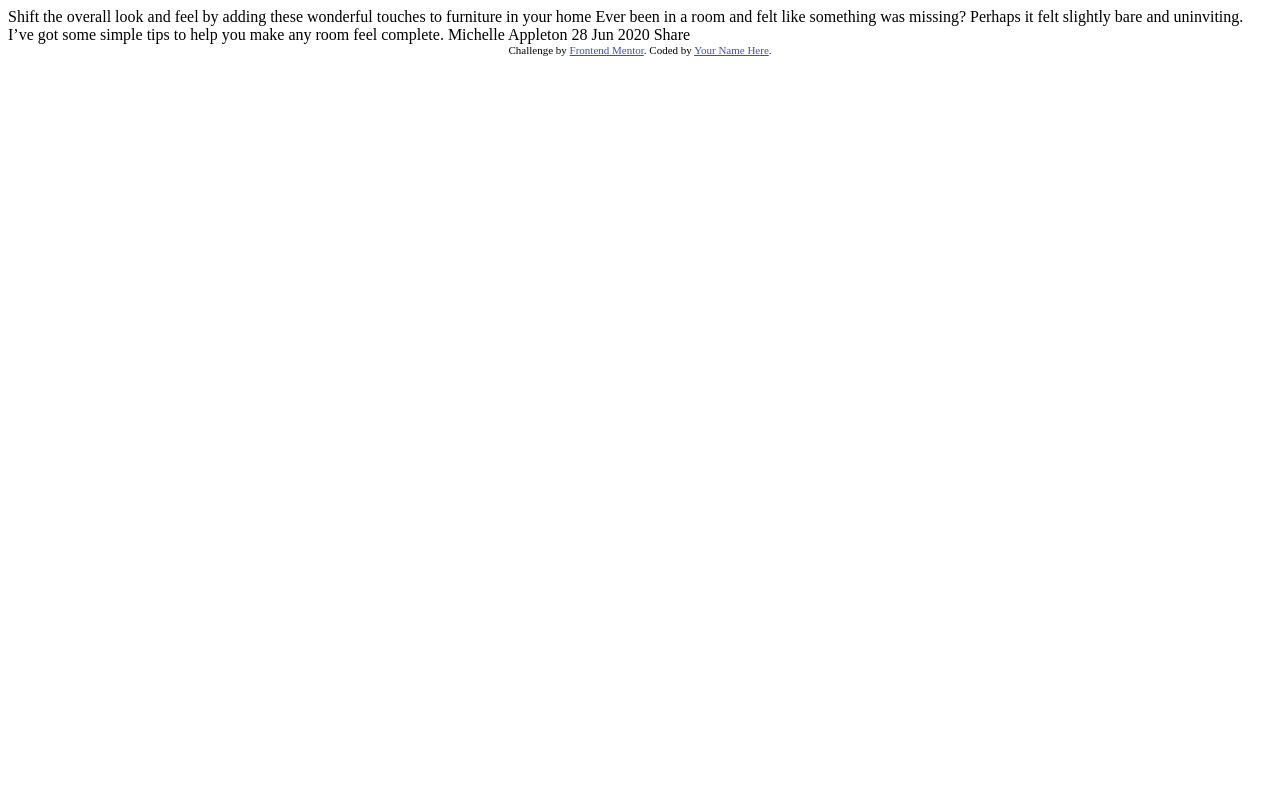
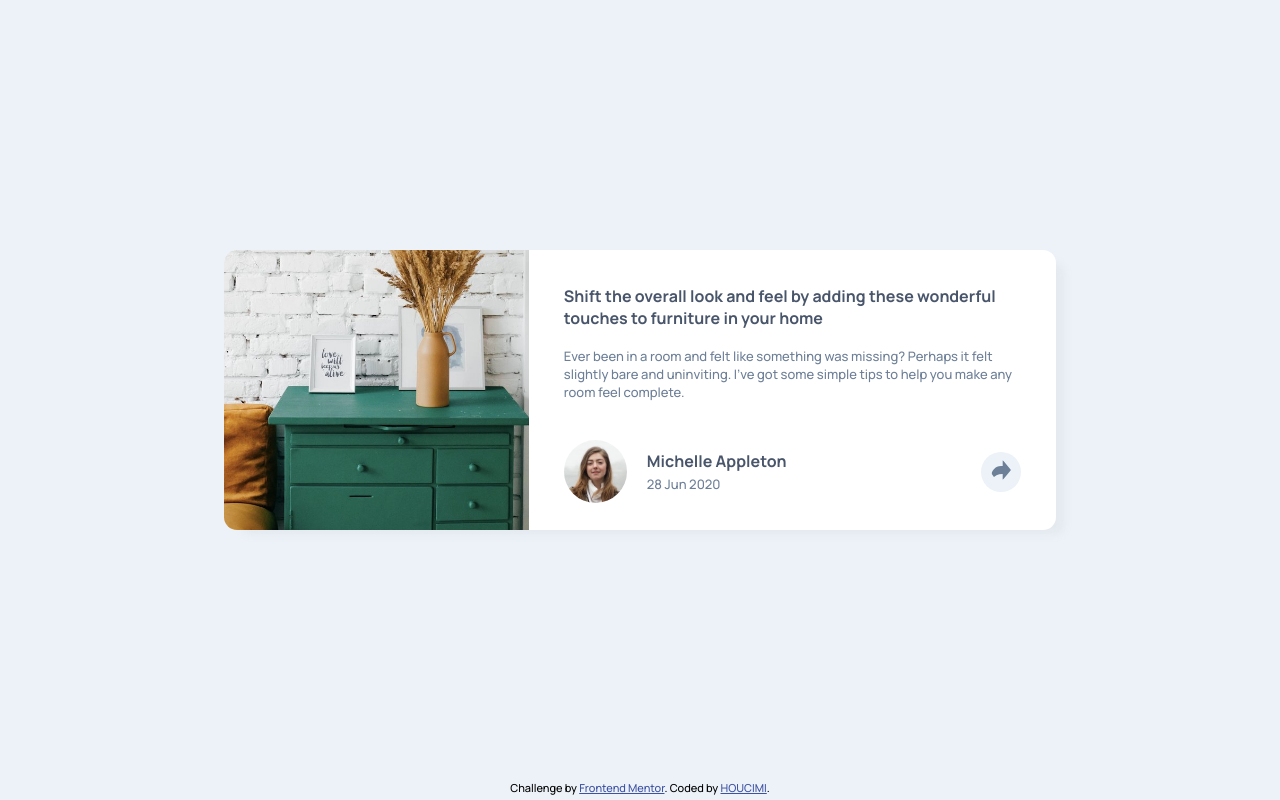
Before and after one commit to houcimi/Article-preview-component, a plain HTML site: page index.html in a window 1280 px wide. Drawn offline with Linux system fonts and the light colour scheme.

Commit message:
finished

```diff
--- a/index.html
+++ b/index.html
@@ -5,8 +5,8 @@
   <meta name="viewport" content="width=device-width, initial-scale=1.0"> <!-- displays site properly based on user's device -->
 
   <link rel="icon" type="image/png" sizes="32x32" href="./images/favicon-32x32.png">
-
-  <title>Frontend Mentor | Article preview component</title>
+  <link rel="stylesheet" href="style.css">
+  <title>Article preview component</title>
 
   <!-- Feel free to remove these styles or customise in your own stylesheet 👍 -->
   <style>
@@ -16,21 +16,52 @@
 </head>
 <body>
 
-  Shift the overall look and feel by adding these wonderful
-  touches to furniture in your home
+  <div class="container">
+    <div class="card">
+      <div class="shareel">
+        <h2>share</h2>
+        <ul>
+          <li><img src="images/icon-facebook.svg" alt=""></li>
+          <li><img src="images/icon-twitter.svg" alt=""></li>
+          <li><img src="images/icon-pinterest.svg" alt=""></li>
+        </ul>
+      </div>
+      <div class="img">
+       <!-- <img src="images/drawers.jpg" alt=""> -->
+      </div>
+      <div class="text">
 
-  Ever been in a room and felt like something was missing? Perhaps
-  it felt slightly bare and uninviting. I’ve got some simple tips
-  to help you make any room feel complete.
+        <h1>Shift the overall look and feel by adding these wonderful
+          touches to furniture in your home</h1>
+          <p>Ever been in a room and felt like something was missing? Perhaps
+            it felt slightly bare and uninviting. I’ve got some simple tips
+            to help you make any room feel complete.
+          </p>
+          <div class="profil">
+            <div class="left">
+              <img src="images/avatar-michelle.jpg" alt="">
+            <div class="info">
+              Michelle Appleton <br>
+              <small>28 Jun 2020</small>
+            </div>
+            </div>
 
-  Michelle Appleton
-  28 Jun 2020
+            <div class="share">
+              <img src="images/icon-share.svg" alt="">
+            </div>
+          </div>
+      </div>
 
-  Share
+    </div>
+
+  </div>
+
 
   <div class="attribution">
     Challenge by <a href="https://www.frontendmentor.io?ref=challenge" target="_blank">Frontend Mentor</a>.
-    Coded by <a href="#">Your Name Here</a>.
+    Coded by <a href="#">HOUCIMI</a>.
   </div>
+
+  <script src="script.js"></script>
 </body>
 </html>
--- /dev/null
+++ b/script.js
@@ -0,0 +1,13 @@
+const sharebutton = document.querySelector('.share')
+const shareel = document.querySelector('.shareel')
+
+
+
+sharebutton.addEventListener('click' , () => {
+    if(!shareel.classList.contains('active')){
+        shareel.classList.add('active')
+
+    }else{
+        shareel.classList.remove('active')
+    }
+})
--- /dev/null
+++ b/style.css
@@ -0,0 +1,149 @@
+@import url('https://fonts.googleapis.com/css2?family=Manrope:wght@300;500;700&display=swap');
+:root{
+    --very-dark-grayish-blue: hsl(217, 19%, 35%);
+    --desaturated-dark-blue: hsl(214, 17%, 51%);
+    --grayish-blue: hsl(212, 23%, 69%);
+    --light-grayish-blue: hsl(210, 46%, 95%);
+}
+
+* {
+    margin: 0;
+    padding: 0;
+
+}
+body {
+    font-family: 'Manrope', sans-serif;
+    background-color: var(--light-grayish-blue);
+}
+
+.container {
+    height: calc(100vh - 20px);
+    width: 100vw;
+    display: flex;
+    align-items: center;
+    justify-content: center;
+}
+
+.card {
+    width: 65%;
+    display: flex;
+    height: 280px;
+    background-color: white;
+    border-radius: 13px;
+    overflow: hidden;
+    -webkit-box-shadow: 13px 9px 10px -5px rgba(0,0,0,0.25);
+    box-shadow: 13px 9px 10px -5px rgba(158, 158, 158, 0.1);
+
+}
+.card .shareel {
+    display: none;
+}
+.card .shareel.active{
+
+    position: absolute;
+    bottom: 293px;
+    right: 126px;
+    display: flex;
+    background-color: var(--very-dark-grayish-blue);
+    padding: 10px 35px;
+    border-radius: 8px;
+    align-items: center;
+    -webkit-box-shadow: 13px 9px 10px -5px rgba(0,0,0,0.25);
+    box-shadow: 13px 9px 10px -5px rgba(158, 158, 158, 0.1);
+}
+.card .shareel h2 {
+    font-size: 14px;
+    text-transform: uppercase;
+    font-weight: 300;
+    color: var(--light-grayish-blue);
+    margin-right: 20px;
+    letter-spacing: 4px;
+}
+.card .shareel::before {
+    content: '';
+    position: absolute;
+    height: 0px;
+    width: 0px;
+    border-style: solid;
+    border-width: 13px;
+    border-color: var(--very-dark-grayish-blue) transparent transparent transparent;
+    top: 45px;
+    left: 116px;
+}
+.card .shareel ul {
+    list-style: none;
+
+}
+.card .shareel ul li {
+    display: inline;
+}
+.card .shareel ul li:not(:last-child) {
+    margin-right: 15px;
+}
+.card .img {
+    flex-basis: 40%;
+    background-image: url('images/drawers.jpg');
+    background-size: cover;
+}
+.card .img img {
+    height: 100%;
+    width: 100%;
+    background-size: contain;
+}
+.card .text {
+    flex-basis: 60%;
+    height: 100%;
+    padding: 35px;
+}
+.card .text h1 {
+    color: var(--very-dark-grayish-blue);
+    font-size: 16px;
+    margin-bottom: 18px;
+    font-weight: 700;
+}
+.card .text p {
+    color: var(--desaturated-dark-blue);
+    font-size: 13px;
+    margin-bottom: 39px;
+}
+.card .text .profil {
+    display: flex;
+    justify-content: space-between;
+    align-items: center;
+}
+.card .text .left {
+    display: flex;
+    align-items: center;
+}
+.card .text .profil img {
+    height: 63px;
+    width: 63px;
+    border-radius: 50%;
+    margin-right: 20px;
+}
+.card .text .profil .left .info {
+    font-size: 16px;
+    font-family: inherit;
+    font-weight: 700;
+    color: var(--very-dark-grayish-blue);
+}
+.card .text .profil .left .info small {
+    font-size: 13px;
+    font-weight: 500;
+    color: var(--desaturated-dark-blue);
+}
+.card .text .profil .share {
+    background-color: var(--light-grayish-blue);
+    border-radius: 50%;
+    height: 40px;
+    width: 40px;
+    position: relative;
+}
+.card .text .profil .share img {
+    margin: 0;
+    height: 50%;
+    width: 50%;
+    position: absolute;
+    top: 8px;
+    left: 10px
+}
```
